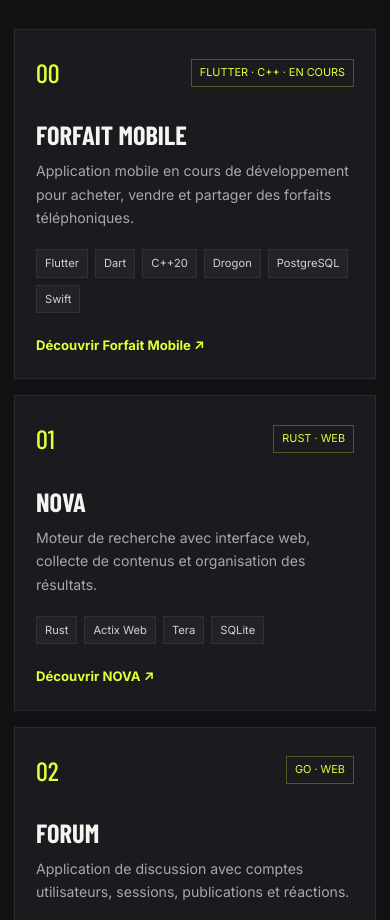
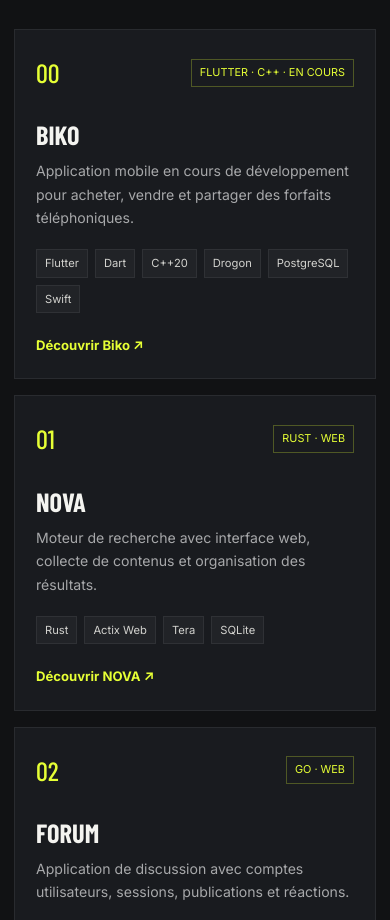
Before and after one commit to gghhhyhhh/portfolio-independant, a plain HTML site: page index.html in a window 390 px wide. Shown: the part 2705-3625 px from the top of the page. Drawn offline with nearby package versions, Linux system fonts and the light colour scheme; a web font is replaced by a local one.

Commit message:
Renommer Forfait Mobile en Biko

```diff
--- a/index.html
+++ b/index.html
@@ -138,7 +138,7 @@
                 <span class="card-index">00</span>
                 <span class="tag">FLUTTER · C++ · EN COURS</span>
               </div>
-              <h3>Forfait Mobile</h3>
+              <h3>Biko</h3>
               <p>
                 Application mobile en cours de développement pour acheter,
                 vendre et partager des forfaits téléphoniques.
@@ -152,7 +152,7 @@
                 <span>Swift</span>
               </div>
               <a class="text-link" href="projet.html?id=forfait-mobile">
-                Découvrir Forfait Mobile ↗
+                Découvrir Biko ↗
               </a>
             </article>
             <article class="card">
--- a/static/js/script.js
+++ b/static/js/script.js
@@ -77,7 +77,7 @@ if (form) {
 
 const projectDetails = {
   "forfait-mobile": {
-    title: "Forfait Mobile",
+    title: "Biko",
     summary:
       "Application mobile en cours de développement visant à faciliter l'achat, la vente et le partage de forfaits téléphoniques.",
     tags: [
```
Also changed, not shown: competences.html (+1 -1 lines), projets.html (+1 -1 lines).
